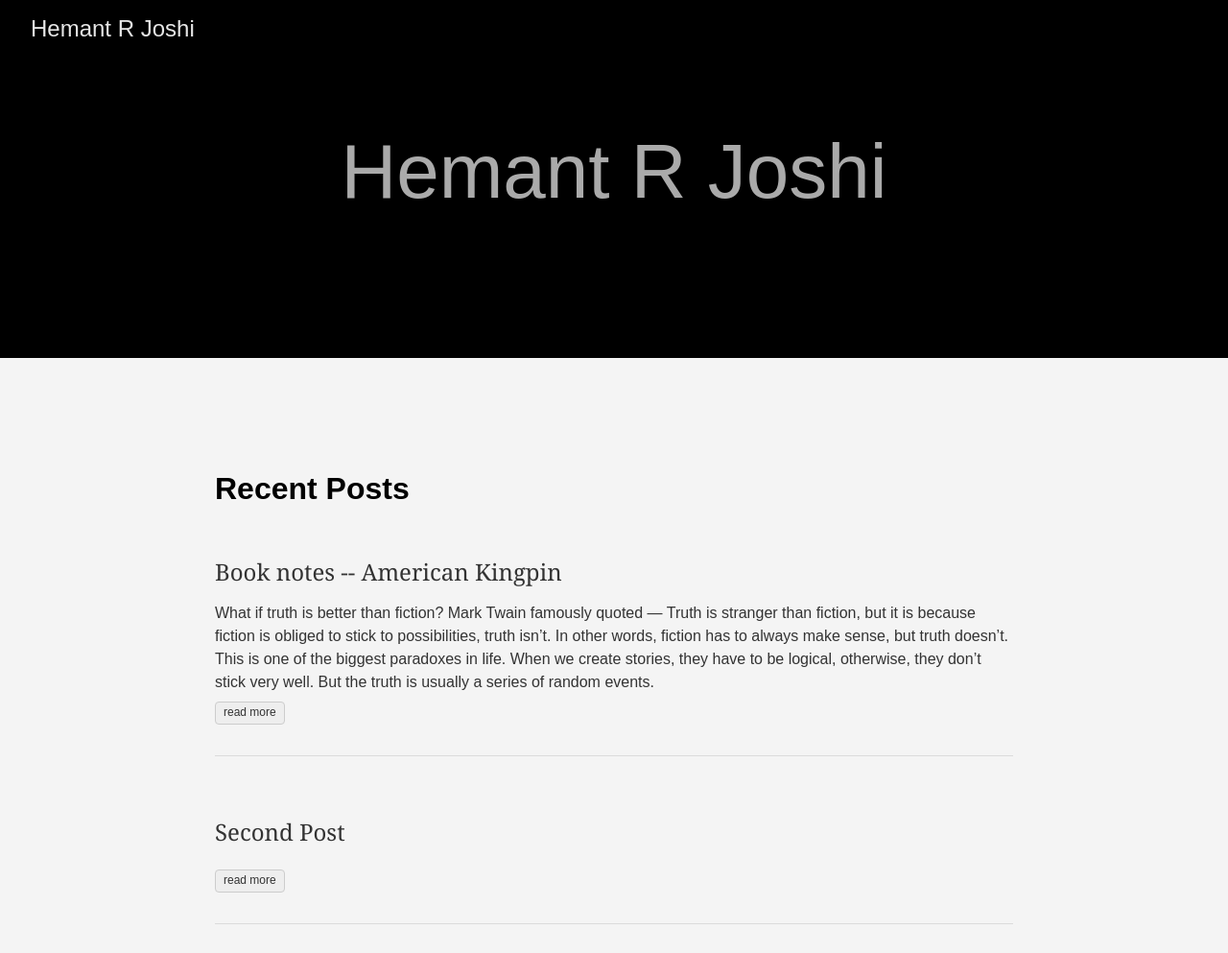
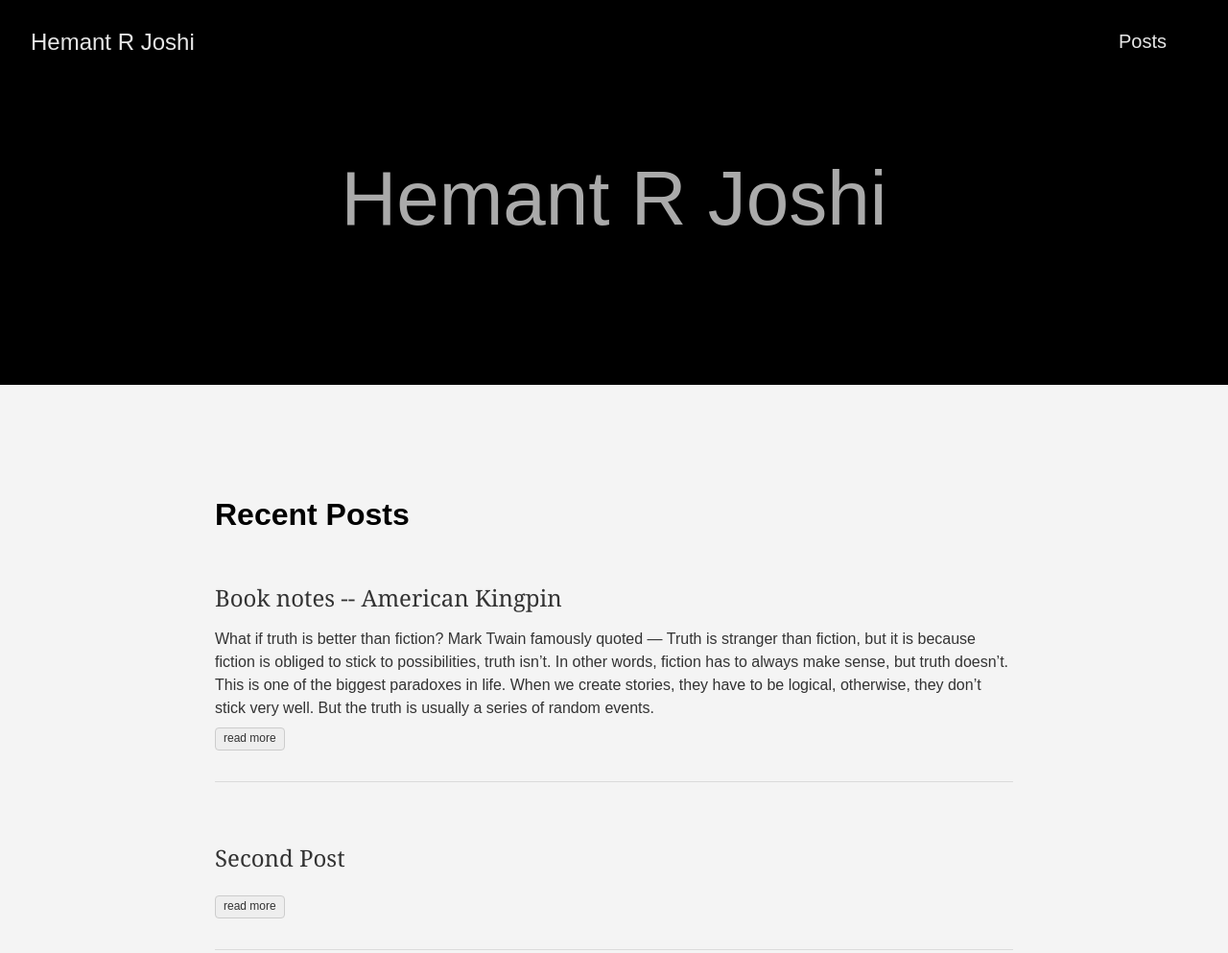
Before and after one commit to joshihemant1993/hemantrjoshi.github.io, a plain HTML site: page index.html in a window 1280 px wide. Shown: the top 993 px of the page at 96% size. Drawn offline with Linux system fonts and the light colour scheme.

Commit message:
added menu item

```diff
--- a/index.html
+++ b/index.html
@@ -64,6 +64,16 @@
     <div class="flex-l items-center">
 
 
+
+        <ul class="pl0 mr3">
+
+          <li class="list f5 f4-ns fw4 dib pr3">
+            <a class="hover-white no-underline white-90" href="/post/" title="Posts page">
+              Posts
+            </a>
+          </li>
+
+        </ul>
 
 
 
```
Also changed, not shown: 404.html (+10 -0 lines), categories/fiction/index.html (+10 -0 lines), categories/index.html (+10 -0 lines), post/american_kingpin/index.html (+10 -0 lines), post/index.html (+10 -0 lines), post/second-post/index.html (+10 -0 lines), tags/book-notes/index.html (+10 -0 lines), tags/index.html (+10 -0 lines), tags/newsletter-archives/index.html (+10 -0 lines).
